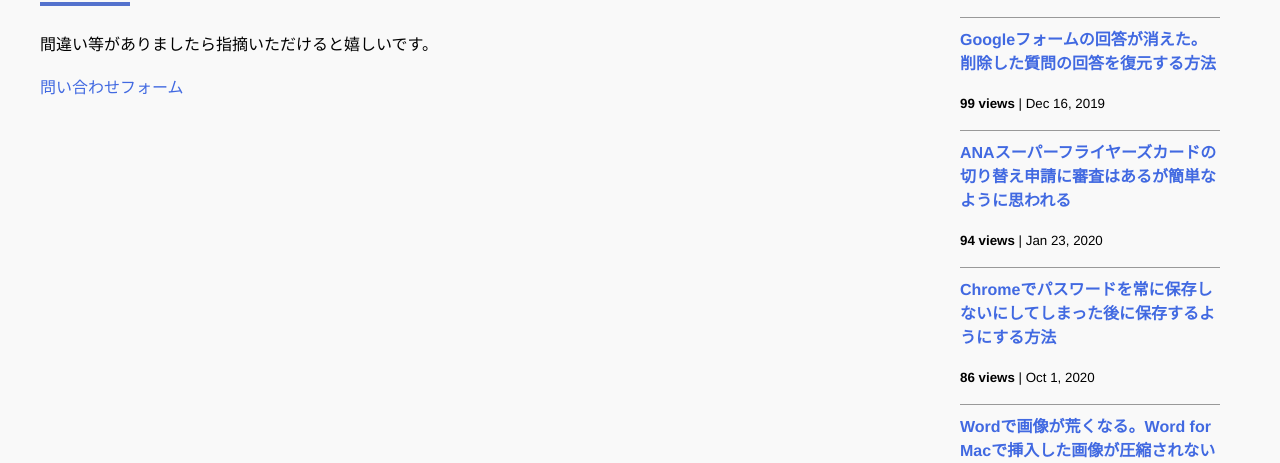
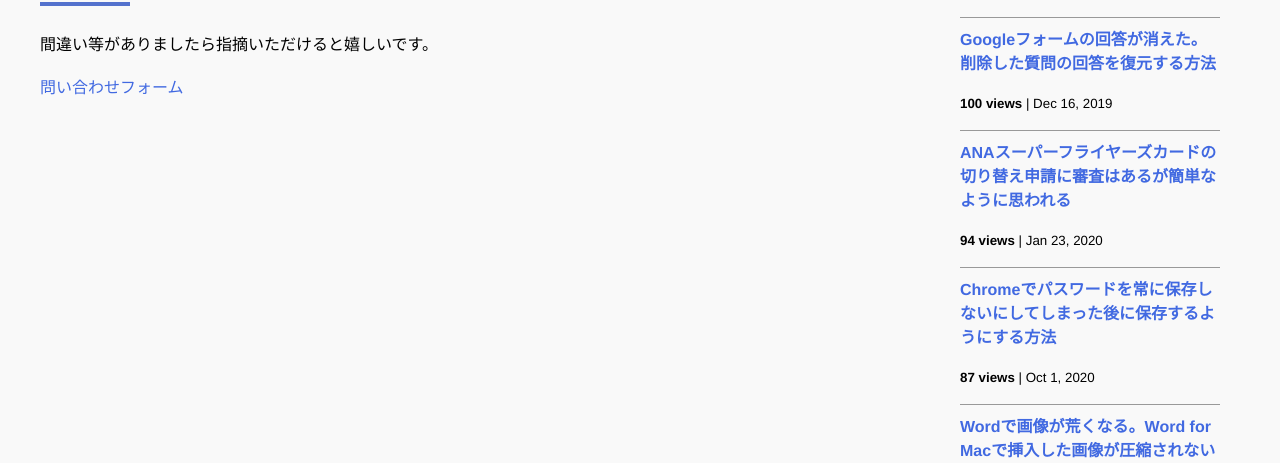
Before and after one commit to iwanaminami/shoyaiwaname, a Jekyll site: the page built from about.markdown, in a window 1280 px wide and 900 px high, scrolled down 806 px. Shown: the part 164-627 px from the top of the window. Built offline with Jekyll 4.4.1, drawn with Linux system fonts in a browser that asks for light colours; nearby versions of some CDN libraries; comment, search, counter and statistics services are not loaded.

Commit message:
chore(ga): update _data/popularposts.yml 20251120-1652

```diff
--- a/_data/popularposts.yml
+++ b/_data/popularposts.yml
@@ -1,11 +1,11 @@
 side:
   - view: 179
     url: "/2020/01/27/ex-rideontheway.html"
-  - view: 99
+  - view: 100
     url: "/2019/12/16/restore-googleform.html"
   - view: 94
     url: "/2020/01/23/sfc-judge.html"
-  - view: 86
+  - view: 87
     url: "/2020/10/01/googlepassword.html"
   - view: 73
     url: "/2021/05/18/image-compression-word.html"
```
